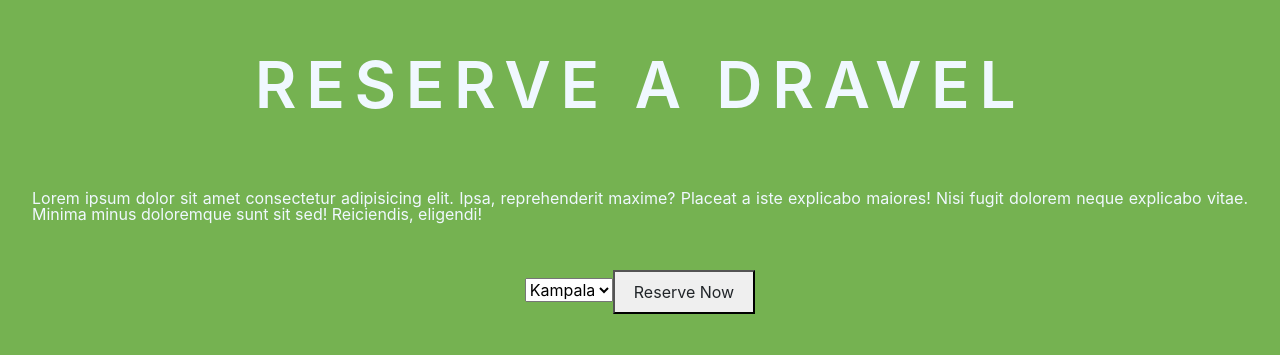
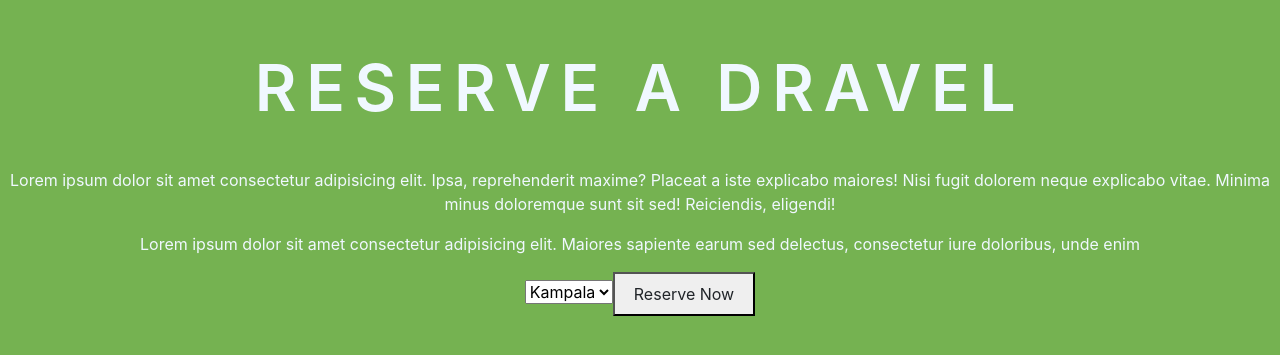
Before and after one commit to billionsjoel/dravel-app, a React (Create React App) app: page /reservation in a window 1280 px wide. Shown: the part 217-572 px from the top of the page. Built offline with nearby package versions, Linux system fonts and the light colour scheme.

Commit message:
Add more paragraphs

```diff
--- a/src/pages/reservation.js
+++ b/src/pages/reservation.js
@@ -15,6 +15,10 @@ function ReservationPage() {
             dolorem neque explicabo vitae. Minima minus doloremque sunt sit sed!
             Reiciendis, eligendi!
           </p>
+          <p>
+            Lorem ipsum dolor sit amet consectetur adipisicing elit. Maiores
+            sapiente earum sed delectus, consectetur iure doloribus, unde enim
+          </p>
         </div>
         <div className="r-cta">
           <select name="" id="">
--- a/src/scss/reservation.scss
+++ b/src/scss/reservation.scss
@@ -11,19 +11,17 @@
 			font-weight: 600;
 			letter-spacing: 0.6rem;
 			font-size: 4rem;
-			line-height: 4rem;
 			color: aliceblue;
 		}
 	}
 
 	& > .r-description {
-		line-height: 1rem;
-		text-align: justify;
-		padding: 1rem;
+		display: flex;
+		flex-direction: column;
+		text-align: center;
 
 		& > p {
 			color: aliceblue;
-			padding: 1rem;
 		}
 	}
 }
```
